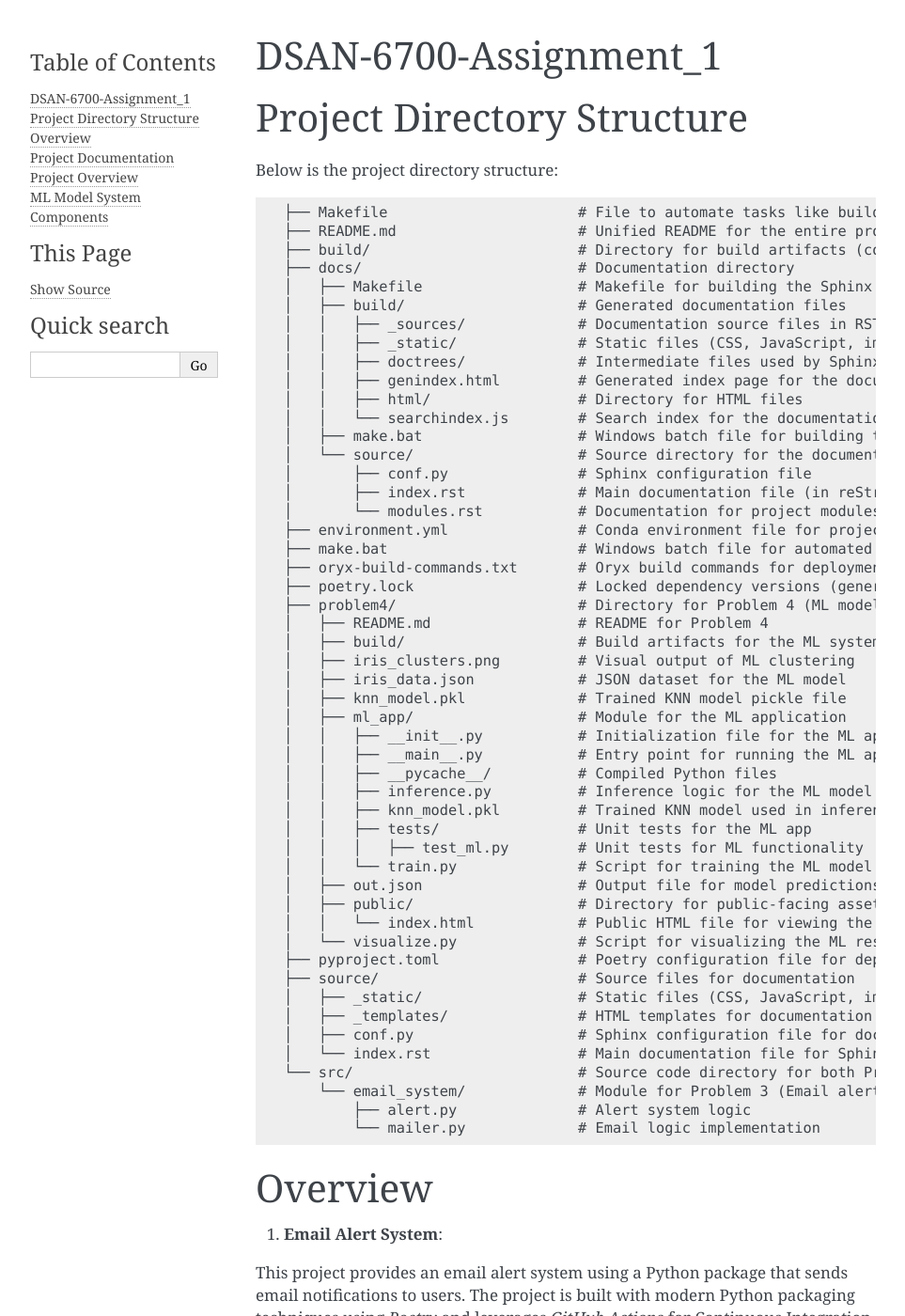
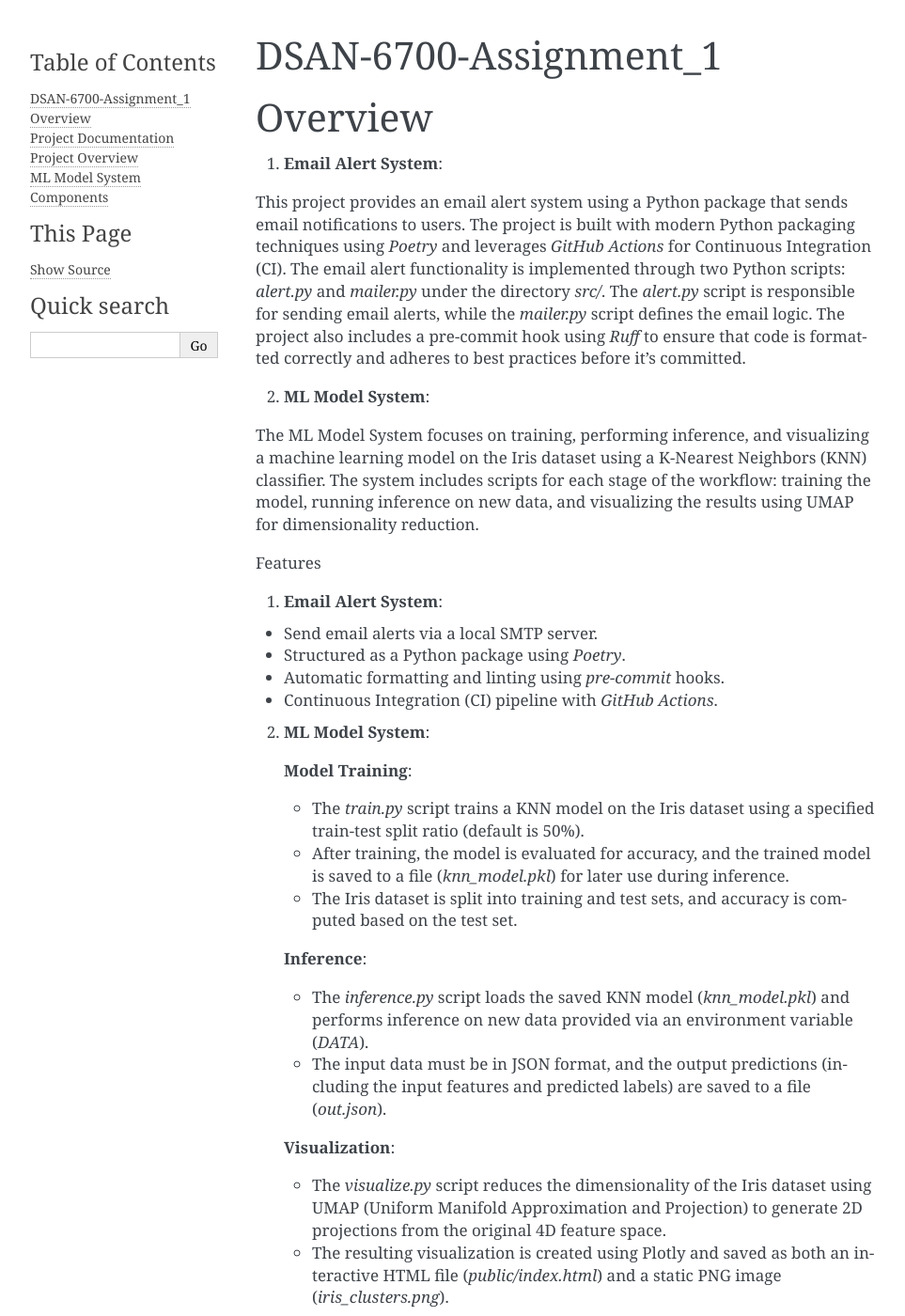
Before and after one commit to jackyzhang1008/DSAN-6700-Assignment_1, a Sphinx documentation site: the page built from docs/source/index.rst, in a window 1280 px wide and 1400 px high. Shown: the whole window at 94% size, without its empty margins (148-1111 px from the left). Built offline with Sphinx 7.4.7, drawn with Linux system fonts in a browser that asks for light colours.

Commit message:
cleaning continues

```diff
--- a/docs/source/index.rst
+++ b/docs/source/index.rst
@@ -14,67 +14,6 @@
 
 DSAN-6700-Assignment_1
 ==========================
-
-
-
-Project Directory Structure
-===========================
-
-Below is the project directory structure:
-
-.. code-block:: none
-
-    ├── Makefile                      # File to automate tasks like building, testing, etc.
-    ├── README.md                     # Unified README for the entire project
-    ├── build/                        # Directory for build artifacts (compiled files, etc.)
-    ├── docs/                         # Documentation directory
-    │   ├── Makefile                  # Makefile for building the Sphinx documentation
-    │   ├── build/                    # Generated documentation files
-    │   │   ├── _sources/             # Documentation source files in RST format
-    │   │   ├── _static/              # Static files (CSS, JavaScript, images, etc.)
-    │   │   ├── doctrees/             # Intermediate files used by Sphinx
-    │   │   ├── genindex.html         # Generated index page for the documentation
-    │   │   ├── html/                 # Directory for HTML files
-    │   │   └── searchindex.js        # Search index for the documentation
-    │   ├── make.bat                  # Windows batch file for building the documentation
-    │   └── source/                   # Source directory for the documentation
-    │       ├── conf.py               # Sphinx configuration file
-    │       ├── index.rst             # Main documentation file (in reStructuredText format)
-    │       └── modules.rst           # Documentation for project modules
-    ├── environment.yml               # Conda environment file for project dependencies
-    ├── make.bat                      # Windows batch file for automated tasks
-    ├── oryx-build-commands.txt       # Oryx build commands for deployment
-    ├── poetry.lock                   # Locked dependency versions (generated by Poetry)
-    ├── problem4/                     # Directory for Problem 4 (ML model training & inference)
-    │   ├── README.md                 # README for Problem 4
-    │   ├── build/                    # Build artifacts for the ML system
-    │   ├── iris_clusters.png         # Visual output of ML clustering
-    │   ├── iris_data.json            # JSON dataset for the ML model
-    │   ├── knn_model.pkl             # Trained KNN model pickle file
-    │   ├── ml_app/                   # Module for the ML application
-    │   │   ├── __init__.py           # Initialization file for the ML app module
-    │   │   ├── __main__.py           # Entry point for running the ML app
-    │   │   ├── __pycache__/          # Compiled Python files
-    │   │   ├── inference.py          # Inference logic for the ML model
-    │   │   ├── knn_model.pkl         # Trained KNN model used in inference
-    │   │   ├── tests/                # Unit tests for the ML app
-    │   │   │   ├── test_ml.py        # Unit tests for ML functionality
-    │   │   └── train.py              # Script for training the ML model
-    │   ├── out.json                  # Output file for model predictions
-    │   ├── public/                   # Directory for public-facing assets (e.g., HTML files)
-    │   │   └── index.html            # Public HTML file for viewing the ML model's output
-    │   └── visualize.py              # Script for visualizing the ML results
-    ├── pyproject.toml                # Poetry configuration file for dependencies and project metadata
-    ├── source/                       # Source files for documentation
-    │   ├── _static/                  # Static files (CSS, JavaScript, images) for documentation
-    │   ├── _templates/               # HTML templates for documentation
-    │   ├── conf.py                   # Sphinx configuration file for documentation
-    │   └── index.rst                 # Main documentation file for Sphinx
-    └── src/                          # Source code directory for both Problem 3 and Problem 4
-        └── email_system/             # Module for Problem 3 (Email alert system)
-            ├── alert.py              # Alert system logic
-            └── mailer.py             # Email logic implementation
-
 
 Overview
 ======================
```
